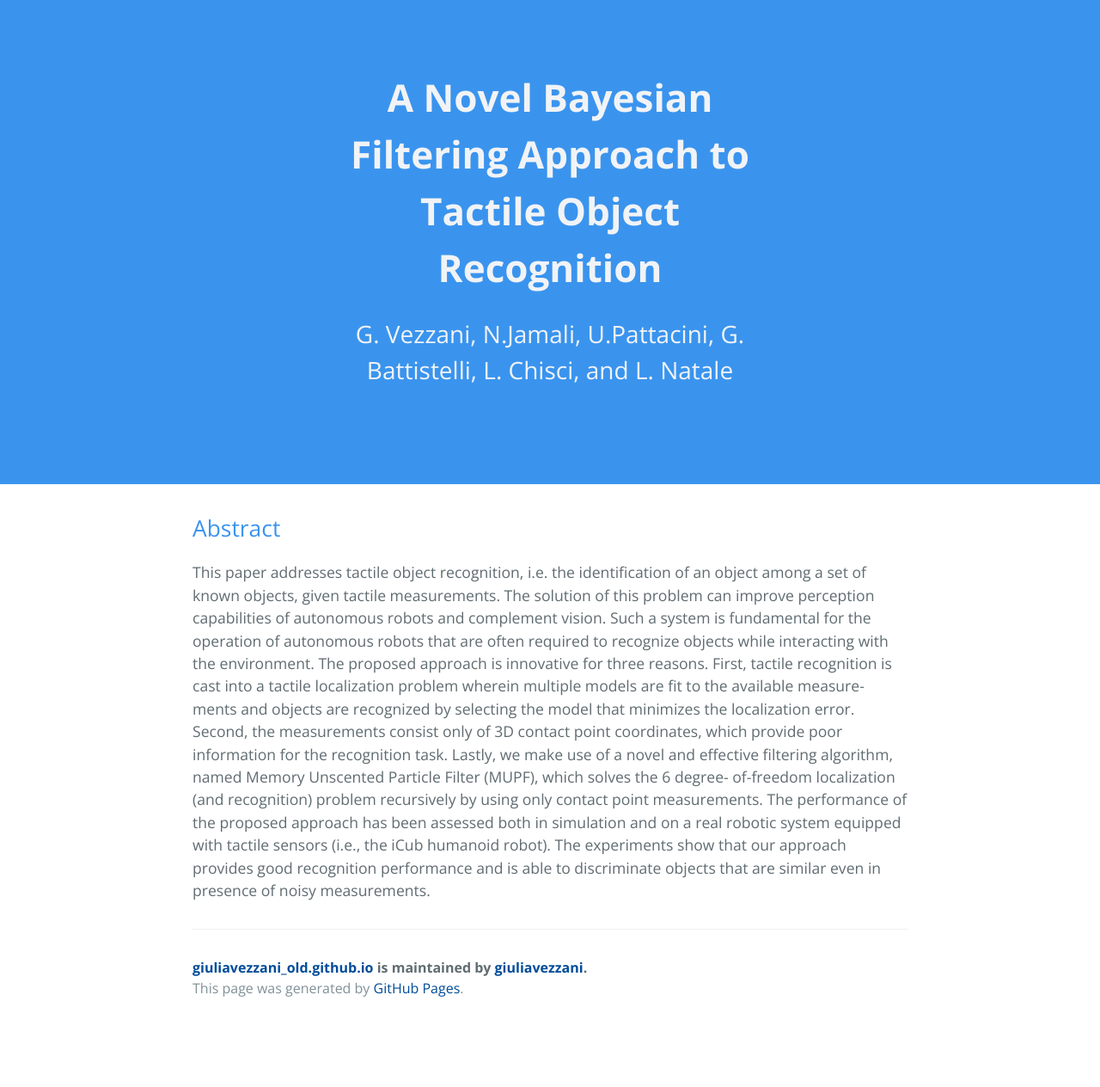
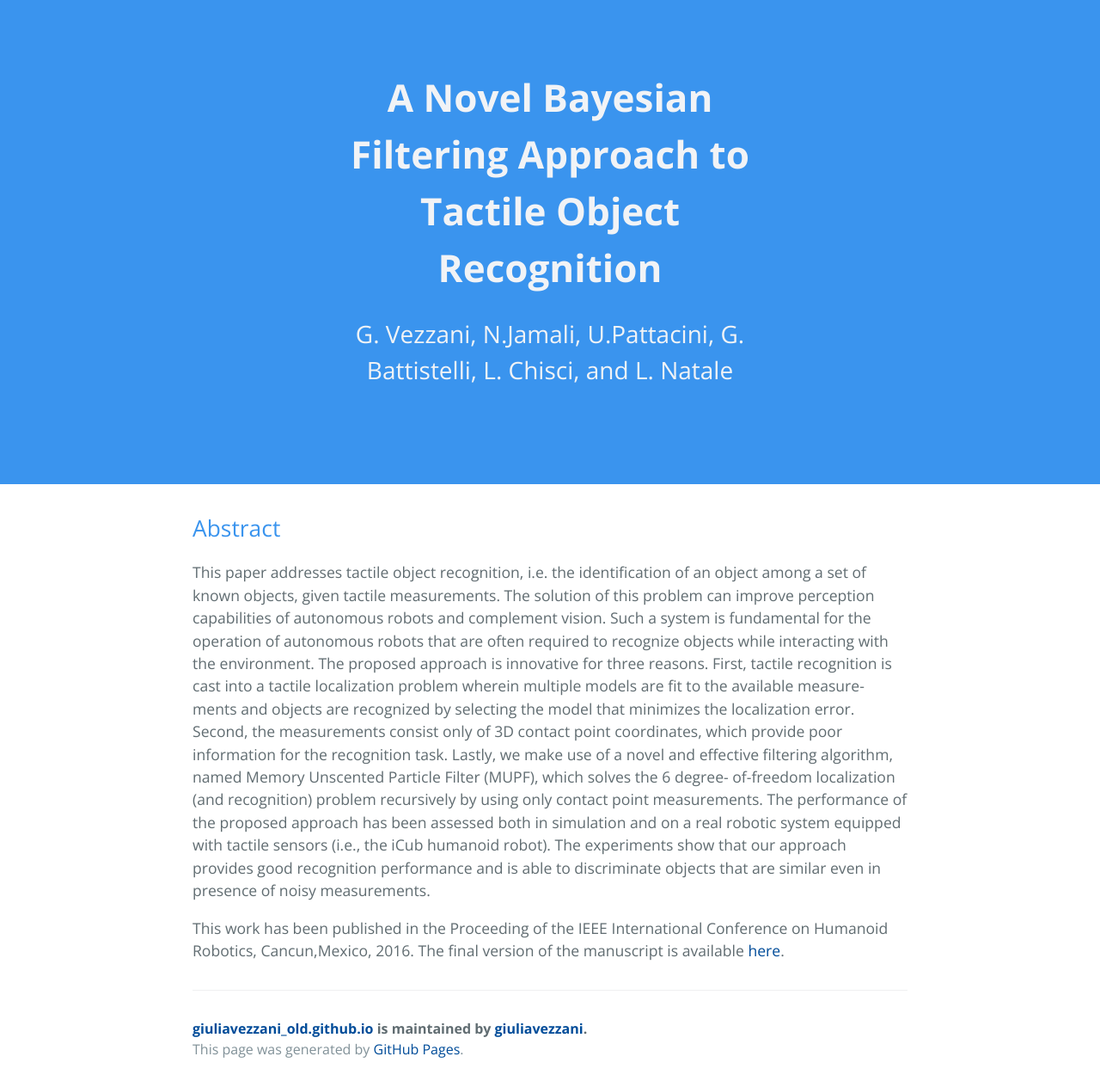
Before and after one commit to giuliavezzani/giuliavezzani_old.github.io, a Jekyll site: the page built from recognition.md, in a window 1280 px wide. Shown: the whole page at 86% size. Built offline with Jekyll 4.4.1, drawn with Linux system fonts in a browser that asks for light colours; before the commit the page ends 1193 px from its top, so only the background shows below that.

Commit message:
Update recognition.md

```diff
--- a/recognition.md
+++ b/recognition.md
@@ -18,3 +18,6 @@ of-freedom localization (and recognition) problem recursively by using only cont
 of the proposed approach has been assessed both in simulation and on a real robotic system equipped with tactile sensors (i.e.,
 the iCub humanoid robot). The experiments show that our approach provides good recognition performance and is able
 to discriminate objects that are similar even in presence of noisy measurements.
+
+This work has been published in the  Proceeding of the IEEE International Conference on Humanoid Robotics, Cancun,Mexico, 2016.
+The final version of the manuscript is available [here](http://lornat75.github.io/papers/2016/vezzani-humanoids.pdf).
```
